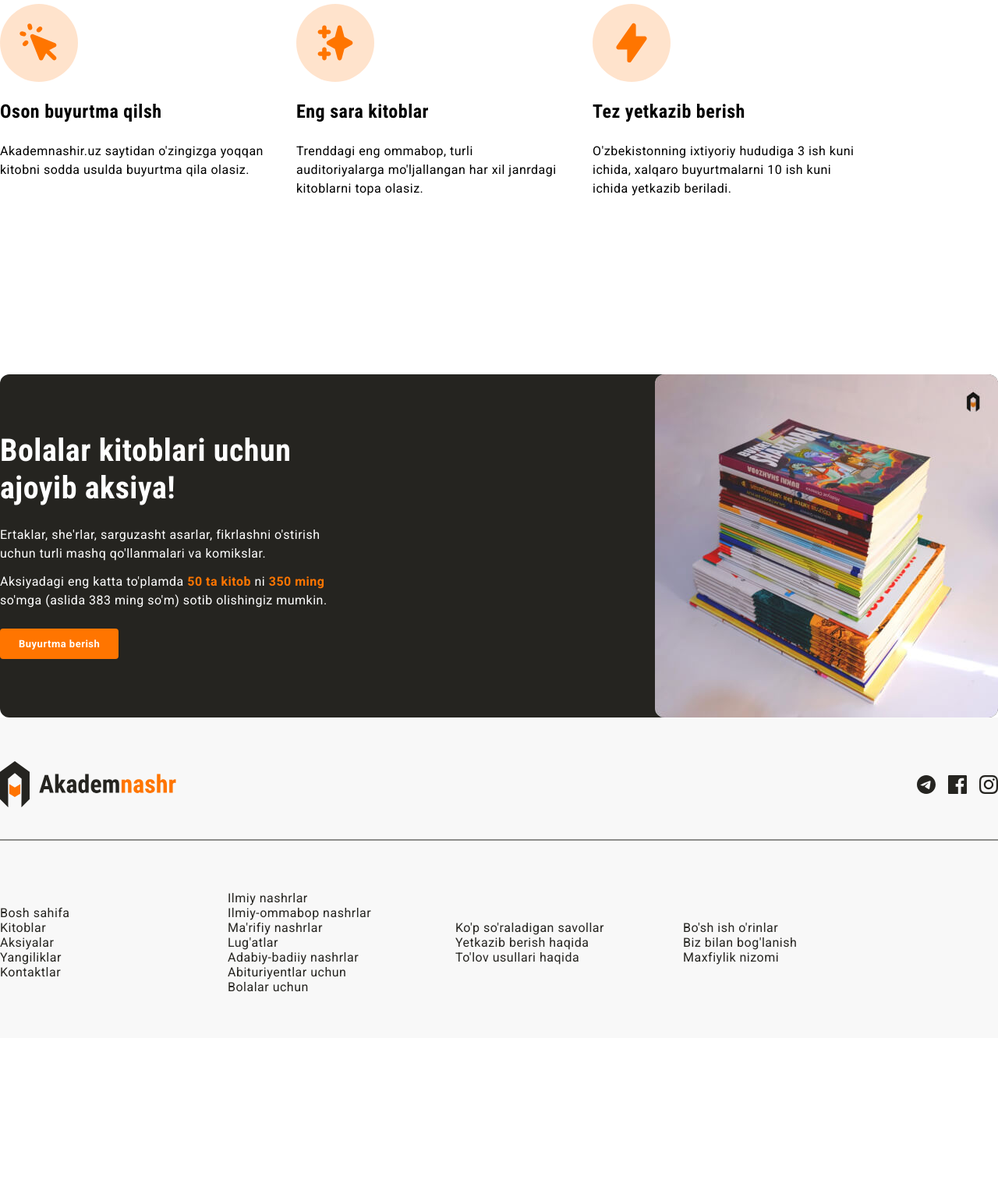
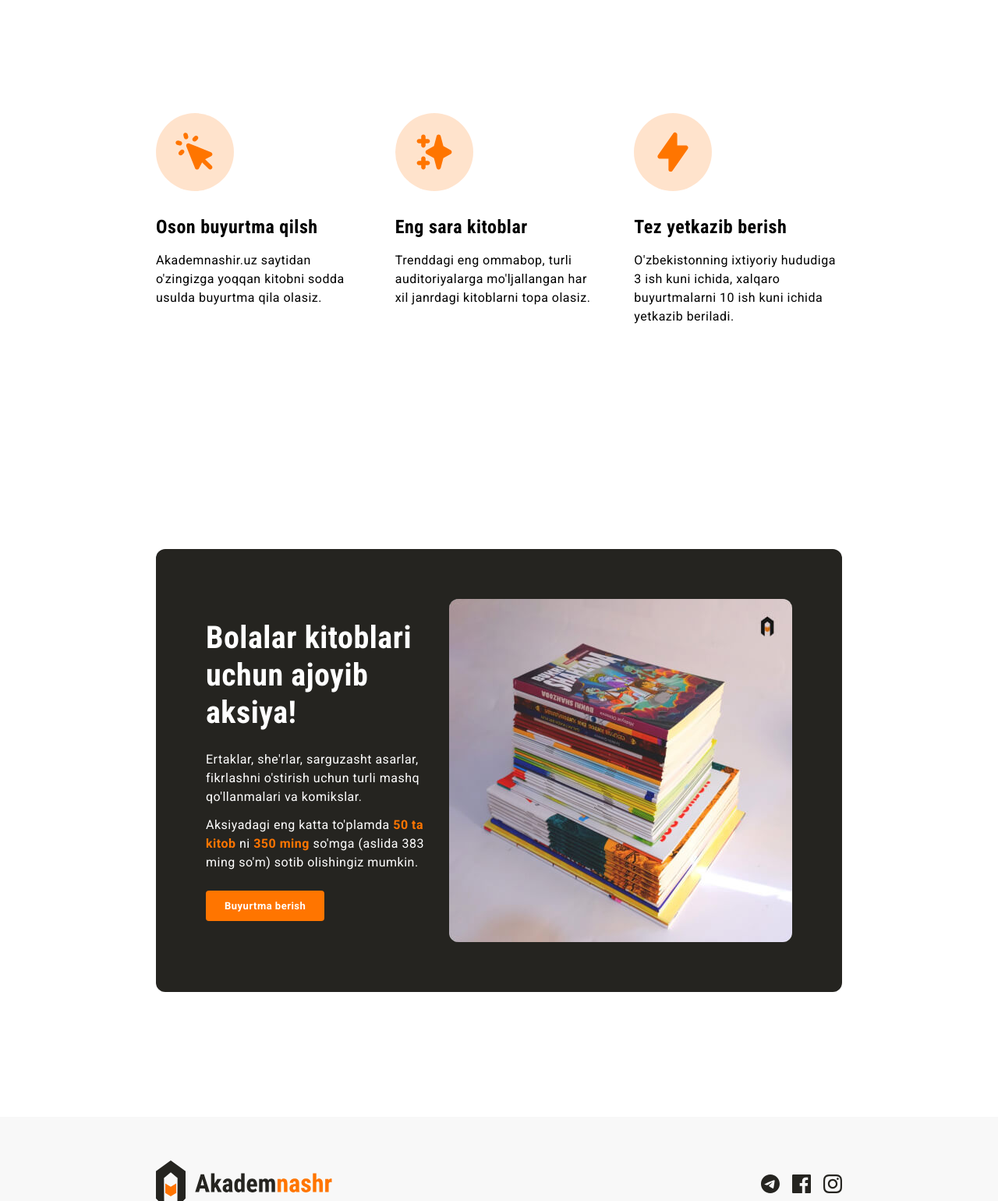
Before and after one commit to Xamidullo07/akademnashir-promo, a plain HTML site: page index.html in a window 1280 px wide. Shown: the part 1260-2800 px from the top of the page at 78% size. Before the commit the page ends 2591 px from the top, so only its background shows below. Drawn offline with Linux system fonts and the light colour scheme.

Commit message:
Add container and related styles.Add margin to footer-links item

```diff
--- a/css/styles.css
+++ b/css/styles.css
@@ -1,25 +1,47 @@
+* {
+    box-sizing: border-box;
+}
+
 body {
+    padding: 0;
+    margin: 0;
     font-size: 16px;
     line-height: 1.5;
     font-family: "Roboto", "Arial", sans-serif;
     letter-spacing: 0.5px;
 }
 
-*:focus{
+*:focus {
     outline: 2px solid #ff7500;
     outline-offset: 3px
 }
 
+/* CONTAINER */
+.container {
+    width: 100%;
+    min-width: 1140px;
+    padding-left: 200px;
+    padding-right: 200px;
+    margin-left: auto;
+    margin-right: auto;
+}
+
+
 /* SITE-HEADER*/
 .site-header {
+    background-color: #fff;
+    border-top: 5px solid #ff7500;
+    padding-top: 16px;
+    padding-bottom: 16px;
+    ;
 
-    background-color: white;
+}
+
+.site-header-container {
     display: flex;
     justify-content: space-between;
-    border-top: 5px solid #ff7500;
-    padding-top: 16px;
-    padding-bottom: 16px;;
     align-items: center;
+
 }
 
 .logo-link {
@@ -27,16 +49,18 @@ body {
 
 }
 
-.logo-link :hover{
+.logo-link :hover {
     opacity: 0.8;
 }
-.logo-link img{
+
+.logo-link img {
     display: block;
 }
 
-.logo-link :active{
+.logo-link :active {
     opacity: 0.6;
 }
+
 .site-header-actions {
     display: flex;
     align-items: center;
@@ -52,12 +76,14 @@ body {
 
 }
 
-.sitenav-item{
+.sitenav-item {
     margin-right: 32px;
 }
-.sitenav-item:last-child{
+
+.sitenav-item:last-child {
     margin-right: 0;
 }
+
 .sitenav-link {
 
     color: black;
@@ -68,14 +94,14 @@ body {
     text-transform: uppercase;
     text-decoration: none;
     transition: color 0.4s ease,
-    opacity 0.4 ease;
+        opacity 0.4 ease;
 }
 
-.sitenav-list :hover{
+.sitenav-list :hover {
     color: #ff7500;
 }
 
-.sitenav-list :active{
+.sitenav-list :active {
     opacity: 0.6;
 }
 
@@ -92,21 +118,29 @@ body {
     text-decoration: none;
     transition: opacity 0.4s ease;
 }
-.main-link :hover{
+
+.main-link :hover {
     opacity: 0.8;
 }
-.main-link:active{
+
+.main-link:active {
     opacity: 0.6;
 }
+
 /*HERO*/
 .hero {
     background-color: #252420;
     color: #fff;
+    padding-top: 80px;
+    padding-bottom: 80px;
+}
+
+.hero-container {
     display: flex;
     align-items: center;
-    padding-top: 80px;
-    padding-bottom: 80px;
     justify-content: space-between;
+
+
 }
 
 .hero-content {
@@ -130,23 +164,30 @@ body {
     font-family: "Roboto Condensed", "Roboto", "Arial", sans-serif;
 
 }
-.hero-text{
+
+.hero-text {
     margin-top: 0;
     margin-bottom: 32px;
 }
+
 .hero-img {
     width: 510px;
     height: 510px;
     border-radius: 8px;
+    box-shadow: 24px 24px 0px 0px rgba(255, 117, 0, 0.6);
+
 }
 
 
 
 /*FEATURES*/
 
-.feature{
-    padding-top: 210px;
-    padding-bottom: 210px;
+.feature {
+    padding-top: 150px;
+    padding-bottom: 150px;
+}
+.nimadir{
+    margin-top: 200px;
 }
 .features-heading {
     margin-top: 0;
@@ -167,7 +208,8 @@ body {
 
 
 }
-.feature:last-child{
+
+.feature:last-child {
     margin-right: 0;
 }
 
@@ -175,6 +217,7 @@ body {
     margin: 0;
     list-style: none;
     display: flex;
+    justify-content: center;
     padding: 0;
 }
 
@@ -185,11 +228,14 @@ body {
     width: 100px;
     height: 100px;
     border-radius: 50%;
+    margin-bottom: 32px;
     background-color: rgba(255, 117, 0, 0.2);
 
 }
 
 .features-title {
+    margin-top: 0;
+    margin-bottom: 12px;
     font-size: 24px;
     line-height: 1.2;
     letter-spacing: 0.5px;
@@ -197,8 +243,19 @@ body {
 
 }
 
+.feature-info {
+    margin: 0;
+}
+
 /* PROMO */
 .promo {
+    padding-top: 120px;
+    padding-bottom: 160px;
+
+}
+
+.promo-inner {
+    padding: 64px;
     display: flex;
     justify-content: space-between;
     align-items: center;
@@ -222,17 +279,19 @@ body {
 
 }
 
-.promo-info-wrapper{
+.promo-info-wrapper {
     margin-bottom: 24px;
 }
-.promo-text{
+
+.promo-text {
     margin-top: 0;
     margin-bottom: 12px;
 }
 
-.promo-text:last-child{
+.promo-text:last-child {
     margin-bottom: 0;
 }
+
 .promo-highlight {
     color: #ff7500;
 
@@ -270,26 +329,32 @@ body {
     padding: 0;
     margin: 0;
 }
-.site-footer-socials li{
+
+.site-footer-socials li {
     margin-right: 16px;
 }
-.site-footer-socials li:last-of-type{
+
+.site-footer-socials li:last-of-type {
     margin-right: 0;
 }
-.site-footer-socials a{
+
+.site-footer-socials a {
     display: block;
     color: #252420;
 }
-.site-footer-socials a:hover{
+
+.site-footer-socials a:hover {
     color: #ff7500;
 }
 
-.site-footer-socials a:focus{
-    opacity:0.6;
+.site-footer-socials a:focus {
+    opacity: 0.6;
 }
-.site-footer-socials svg{
+
+.site-footer-socials svg {
     display: block;
 }
+
 .site-footer-divider {
     height: 2px;
     margin-top: 40px;
@@ -302,6 +367,8 @@ body {
 .site-footer-bottom {
     display: flex;
     align-items: center;
+    justify-content: center;
+
 }
 
 .site-footer-links {
@@ -312,16 +379,27 @@ body {
     list-style: none;
     line-height: 19px;
 }
-.site-footer-links:last-child{
+
+.site-footer-links:last-child {
     margin-right: 0;
 }
-.site-footer-links :hover{
+
+.site-footer-links li {
+    margin-bottom: 16px;
+}
+
+.site-footer-links li:last-child {
+    margin-bottom: 0;
+}
+
+.site-footer-links :hover {
     color: #ff7500;
 }
 
-.site-footer-links :active{
+.site-footer-links :active {
     opacity: 0.6;
 }
+
 .site-footer-links a {
     text-decoration: none;
     color: #252420;
--- a/index.html
+++ b/index.html
@@ -19,6 +19,7 @@
 
 <body>
     <header class="site-header">
+        <div class=" site-header-container container">
             <a class="logo-link" href="index.html">
                 <img src="img/logo.svg" alt="Logo" width="227" height="60">
             </a>
@@ -31,13 +32,15 @@
                         <li class="sitenav-item"><a class="sitenav-link" href="#">Kontaktlar</a></li>
                     </ul>
                 </nav>
-
                 <a class="main-link" href="#">Ro'yhatdan o'tish</a>
+            </div>
+        </div>
     </header>
 
     <main>
         <!--HERO-->
         <section class="hero">
+            <div class=" hero-container container">
                 <div class="hero-content">
                     <hr class="orange-line">
                     <h2 class="hero-heading">Pythonda dasturlash asoslari</h2>
@@ -47,18 +50,23 @@
                     </p>
                     <a class="main-link" href="#">Buyurtma berish</a>
                 </div>
-
                 <img class="hero-img" src="img/python-book.jpg"
                     alt="Qo'lda ushlab turilgan Pythonda dasturlash asoslari kitobi" width="510" height="510"
                     srcset="img/python-book.jpg 1x, img/python-book@2x.jpg 2x">
+            </div>
         </section>
 
 
 
         <!--FEATURES-->
         <section class="features">
+            <div class="container">
+
+                <div class="nimadir">
                     <hr class="orange-line">
                     <h2 class="features-heading">Nega aynan Akademnashr?</h2>
+                </div>
+
                 <ul class="features-list">
                     <li class="feature">
                         <div class="features-icon-wrapper"><img src="img/icon-cursor-click.svg" alt="" width="56"
@@ -67,7 +75,6 @@
                         <h3 class="features-title">Oson buyurtma qilsh</h3>
                         <p class="features-info">Akademnashir.uz saytidan o'zingizga yoqqan kitobni sodda usulda buyurtma
                             qila olasiz.
-
                         </p>
                     </li>
                     <li class="feature">
@@ -88,10 +95,13 @@
                         </p>
                     </li>
                 </ul>
+            </div>
         </section>
 
         <!--AKSIYA-->
         <section class="promo">
+            <div class="container">
+                <div class="promo-inner">
                     <div class="promo-content">
                         <h2 class="promo-heading">Bolalar kitoblari uchun ajoyib aksiya!</h2>
                         <div class="promo-info-wrapper">
@@ -107,21 +117,24 @@
                     </div>
                     <img class="promo-img" src="img/sale-img.jpg" alt="Kitoblar to'plami" width="440" height="440"
                         srcset="img/sale-img.jpg 1x, img/sale-img@2x.jpg 2x">
+                </div>
+            </div>
         </section>
     </main>
     <!--SITE FOOTER-->
     <footer class="site-footer">
 
+        <div class="container">
             <div class="site-footer-top">
                 <a class="logo-link" href="index.html">
                     <img src="img/logo.svg" alt="Logo" width="227" height="60">
                 </a>
                 <!--IJTIMOYI TARMOQLARQ-->
                 <ul class="site-footer-socials">
-
                     <li>
                         <a href="http://t.me/Akademnashr" target="_blank">
-                        <svg width="24" height="24" viewBox="0 0 24 24" fill="currentColor" xmlns="http://www.w3.org/2000/svg">
+                            <svg width="24" height="24" viewBox="0 0 24 24" fill="currentColor"
+                                xmlns="http://www.w3.org/2000/svg">
                                 <path
                                     d="M12 0C5.376 0 0 5.376 0 12C0 18.624 5.376 24 12 24C18.624 24 24 18.624 24 12C24 5.376 18.624 0 12 0ZM17.568 8.16C17.388 10.056 16.608 14.664 16.212 16.788C16.044 17.688 15.708 17.988 15.396 18.024C14.7 18.084 14.172 17.568 13.5 17.124C12.444 16.428 11.844 15.996 10.824 15.324C9.636 14.544 10.404 14.112 11.088 13.416C11.268 13.236 14.34 10.44 14.4 10.188C14.412 10.152 14.412 10.044 14.34 9.972C14.268 9.912 14.172 9.936 14.088 9.948C13.98 9.972 12.3 11.088 9.024 13.296C8.544 13.62 8.112 13.788 7.728 13.776C7.296 13.764 6.48 13.536 5.868 13.332C5.112 13.092 4.524 12.96 4.572 12.54C4.596 12.324 4.896 12.108 5.46 11.88C8.964 10.356 11.292 9.348 12.456 8.868C15.792 7.476 16.476 7.236 16.932 7.236C17.028 7.236 17.256 7.26 17.4 7.38C17.52 7.476 17.556 7.608 17.568 7.704C17.556 7.776 17.58 7.992 17.568 8.16Z"
                                     fill="currentColor" />
@@ -133,9 +146,8 @@
                                 viewBox="0 0 24 24" fill="currentColor" xmlns="http://www.w3.org/2000/svg">
                                 <path
                                     d="M22.675 0H1.325C0.593 0 0 0.593 0 1.325V22.676C0 23.407 0.593 24 1.325 24H12.82V14.706H9.692V11.084H12.82V8.413C12.82 5.313 14.713 3.625 17.479 3.625C18.804 3.625 19.942 3.724 20.274 3.768V7.008L18.356 7.009C16.852 7.009 16.561 7.724 16.561 8.772V11.085H20.148L19.681 14.707H16.561V24H22.677C23.407 24 24 23.407 24 22.675V1.325C24 0.593 23.407 0 22.675 0Z"
-                                fill="currentColor"/>
+                                    fill="currentColor" />
                             </svg>
-
                         </a>
                     </li>
                     <li>
@@ -143,14 +155,12 @@
                                 viewBox="0 0 24 24" fill="currentColor" xmlns="http://www.w3.org/2000/svg">
                                 <path fill-rule="evenodd" clip-rule="evenodd"
                                     d="M12 0C8.741 0 8.333 0.014 7.053 0.072C2.695 0.272 0.273 2.69 0.073 7.052C0.014 8.333 0 8.741 0 12C0 15.259 0.014 15.668 0.072 16.948C0.272 21.306 2.69 23.728 7.052 23.928C8.333 23.986 8.741 24 12 24C15.259 24 15.668 23.986 16.948 23.928C21.302 23.728 23.73 21.31 23.927 16.948C23.986 15.668 24 15.259 24 12C24 8.741 23.986 8.333 23.928 7.053C23.732 2.699 21.311 0.273 16.949 0.073C15.668 0.014 15.259 0 12 0ZM12 2.163C15.204 2.163 15.584 2.175 16.85 2.233C20.102 2.381 21.621 3.924 21.769 7.152C21.827 8.417 21.838 8.797 21.838 12.001C21.838 15.206 21.826 15.585 21.769 16.85C21.62 20.075 20.105 21.621 16.85 21.769C15.584 21.827 15.206 21.839 12 21.839C8.796 21.839 8.416 21.827 7.151 21.769C3.891 21.62 2.38 20.07 2.232 16.849C2.174 15.584 2.162 15.205 2.162 12C2.162 8.796 2.175 8.417 2.232 7.151C2.381 3.924 3.896 2.38 7.151 2.232C8.417 2.175 8.796 2.163 12 2.163ZM5.838 12C5.838 8.597 8.597 5.838 12 5.838C15.403 5.838 18.162 8.597 18.162 12C18.162 15.404 15.403 18.163 12 18.163C8.597 18.163 5.838 15.403 5.838 12ZM12 16C9.791 16 8 14.21 8 12C8 9.791 9.791 8 12 8C14.209 8 16 9.791 16 12C16 14.21 14.209 16 12 16ZM16.965 5.595C16.965 4.8 17.61 4.155 18.406 4.155C19.201 4.155 19.845 4.8 19.845 5.595C19.845 6.39 19.201 7.035 18.406 7.035C17.61 7.035 16.965 6.39 16.965 5.595Z"
-                                fill="currentColor"/>
+                                    fill="currentColor" />
                             </svg>
-
                         </a>
                     </li>
                 </ul>
             </div>
-
             <hr class="site-footer-divider">
             <!--LINKLAR-->
             <div class="site-footer-bottom">
@@ -181,6 +191,7 @@
                     <li><a href="#">Maxfiylik nizomi</a></li>
                 </ul>
             </div>
+        </div>
     </footer>
 
 
```
Also changed, not shown: img/python-book.jpg. Lines whose indentation alone changed are shown as unchanged.
